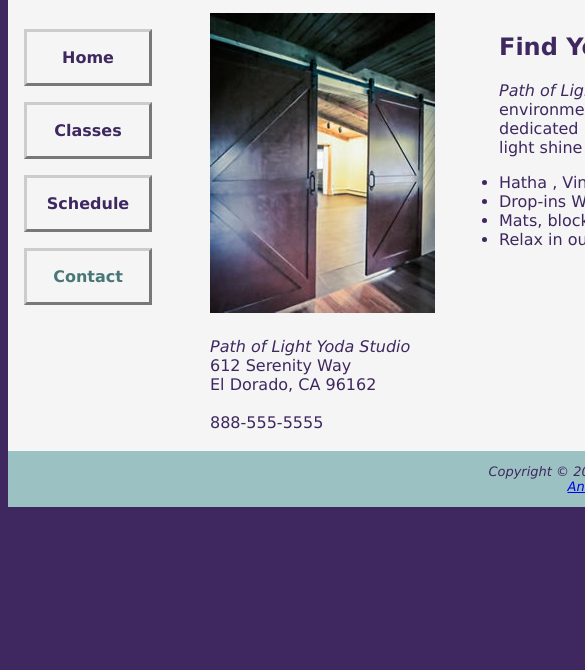
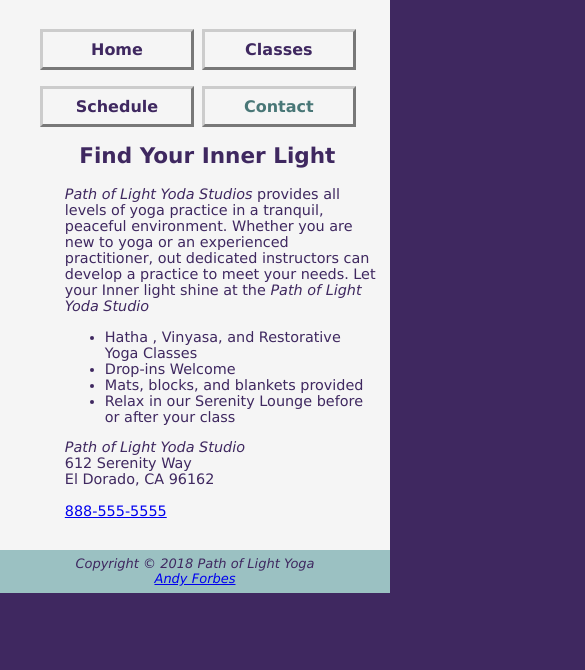
Before and after one commit to AndyForbes93/path_of_light_yoga_HTMLPractice, a plain HTML site: page index.html in a window 390 px wide. Shown: the part 174-844 px from the top of the page, 585 px wide, since content can reach past the window. Drawn offline with Linux system fonts and the light colour scheme.

Commit message:
all work complete in ch7

```diff
--- a/css/yoga.css
+++ b/css/yoga.css
@@ -68,10 +68,6 @@ main {
     font-style: italic;
 }
 
-#hero {
-    text-align: center;
-}
-
 .floatLeft {
     float: left;
     margin-right: 4em;
@@ -101,3 +97,93 @@ footer {
 header , nav , main , footer , {
     display: block;
 }
+
+#mobile {
+    display: none;
+}
+#desktop {
+    display: inline;
+}
+
+@media only screen and (max-width: 1024px){
+    body {
+        margin: 0px;
+        padding: 0px;
+    }
+    #wrapper {
+        width: 100%;
+        min-width: 0px;
+        margin: 0px;
+        padding: 0px;
+    }
+    nav {
+        float: none;
+        width: auto;
+        padding-left: 2em;
+    }
+    nav a {
+        padding: 0.2em;
+        margin-left: 0.3em;
+        float: left;
+        width: 23%;
+    }
+    main {
+        padding: 2.5em 1em 1em 2.5em;
+        margin: 0;
+        font-size: 90%;
+        float: none;
+    }
+    #hero {
+        width: 100%;
+        height: auto;
+    }
+    h2, h3, p, dl {
+        margin-left: 2em;
+    }
+    main ul {
+        margin-left: 2em;
+    }
+    .floatLeft {
+        margin: 0 0 1em 2em;
+    }
+    .clear {
+        padding-left: 2em;
+    }
+
+}
+@media only all and (max-width: 768px){
+    h1 {
+        font-size: 2em;
+        padding-top: 0.25em;
+        padding-left: 1.5em;
+        width: 85%;
+        text-align: center;
+    }
+    nav a {
+        padding: 0.5em;
+        width: 45%;
+        float: left;
+        min-width: 6em;
+        margin-left: 0.5em;
+    }
+    main {
+        padding-top: 0;
+    }
+    .floatLeft {
+        float: none;
+        display: none;
+    }
+    #hero {
+        display: none;
+    }
+    footer {
+        padding: 0.5em;
+        margin: 0;
+    }
+    #desktop {
+        display: none;
+    }
+    #mobile {
+        display: inline;
+    }
+}
--- a/index.html
+++ b/index.html
@@ -6,7 +6,7 @@
     <meta http-equiv="X-UA-Compatible" content="IE=edge">
     <title>Path of Light Yoga Studio</title>
     <meta name="description" content="">
-    <meta name="viewport" content="width=device-width, initial-scale=1">
+    <meta name="viewport" content="width=device-width, initial-scale=1.0">
     <!--Link to stylesheet-->
     <link rel="stylesheet" href="css/yoga.css">
     <!--[if lt IE 9]>
@@ -55,7 +55,7 @@
                 <br> 612 Serenity Way
                 <br> El Dorado, CA 96162
                 <br> <br>
-                888-555-5555
+                <a id="mobile" href="tel:888-555-5555">888-555-5555</a><span id="desktop">888-555-5555</span>
                 <br><br>
             </div>
         </main>
```
Also changed, not shown: classes.html (+2 -2 lines), schedule.html (+2 -2 lines).
